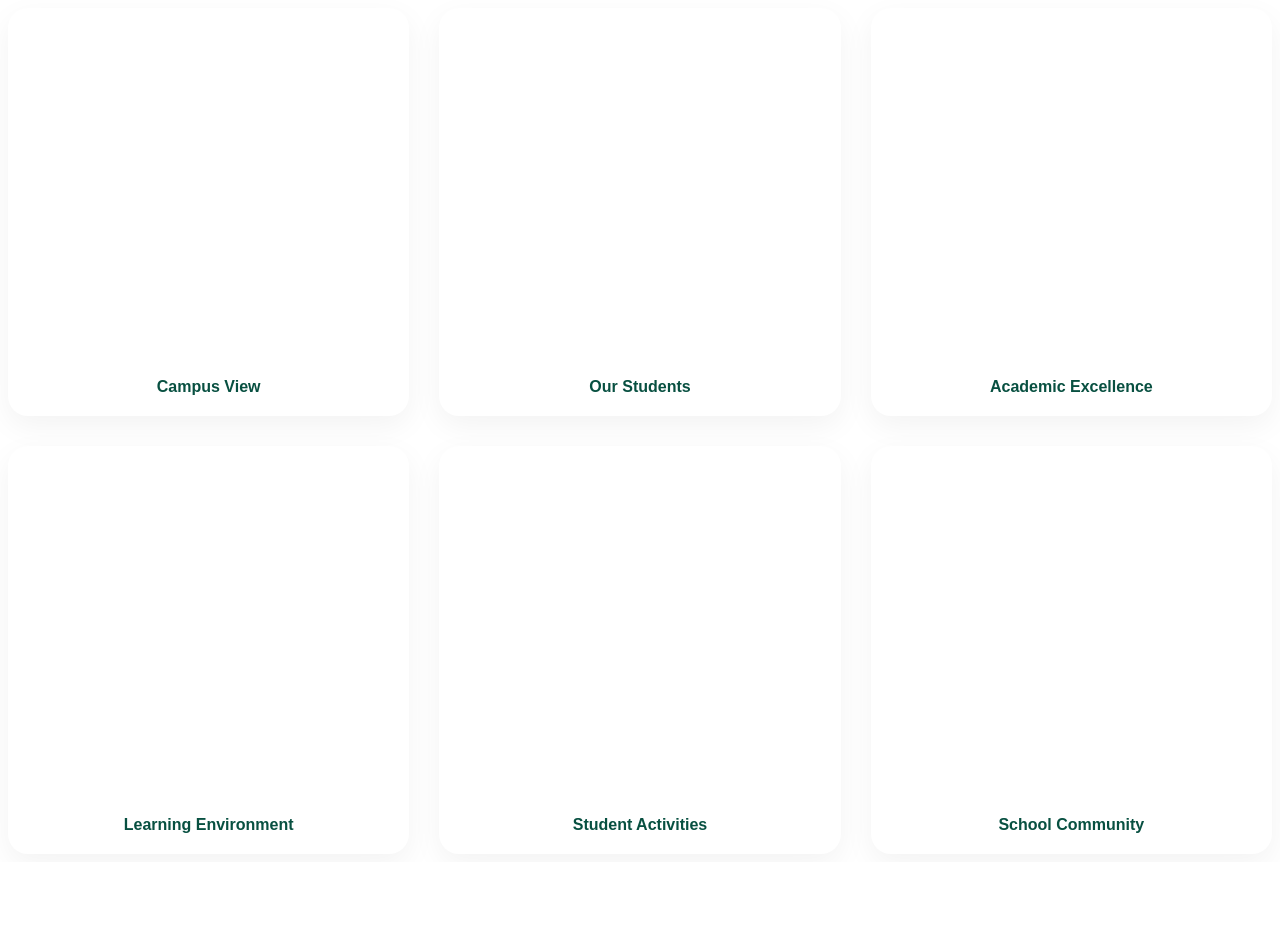
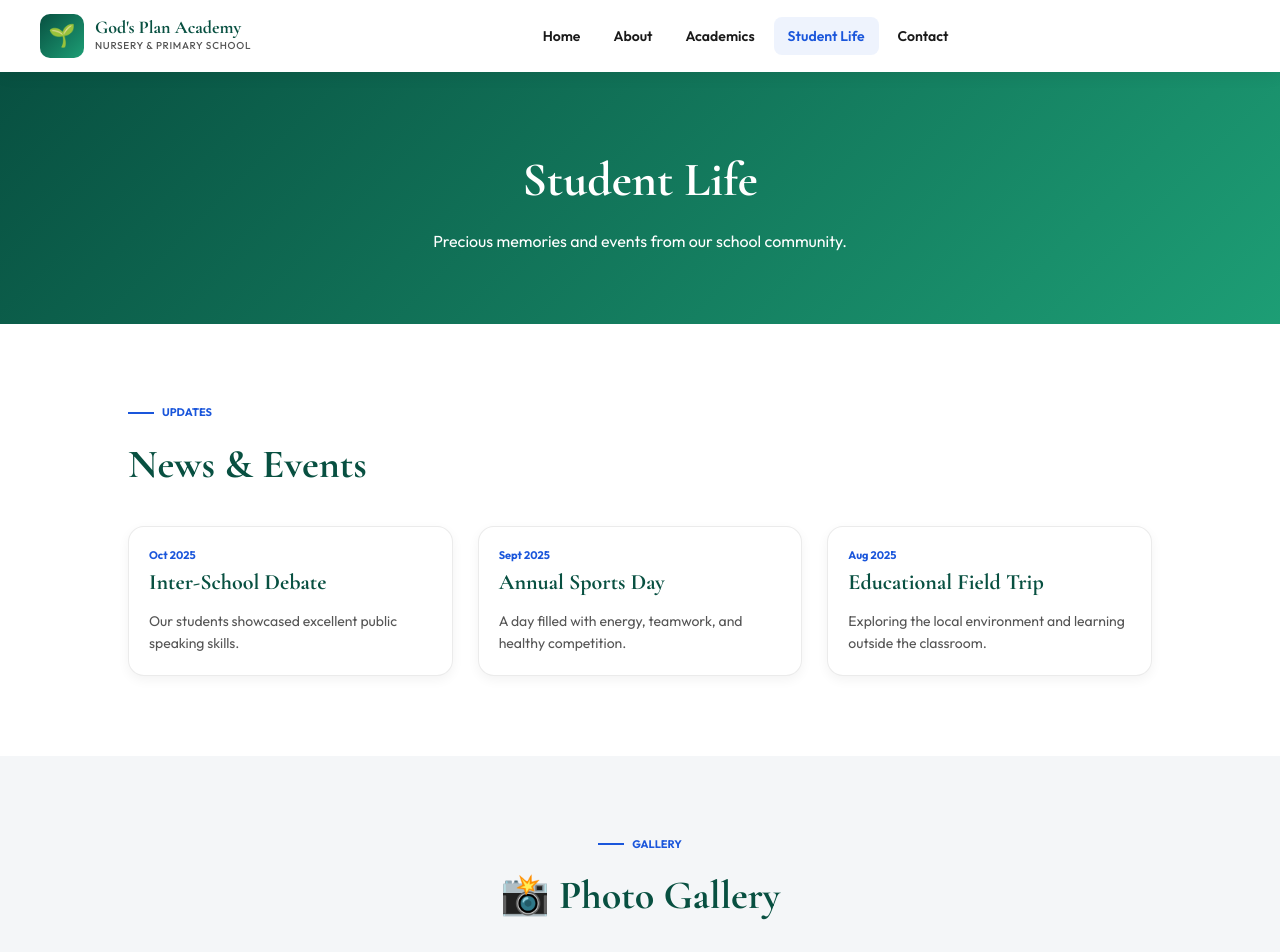
Before and after one commit to hirwa63/gods-plan-academy, a plain HTML site: page student-life.html in a window 1280 px wide. Shown: the top 952 px of the page. Before the commit the page ends 862 px from the top, so only its background shows below. Drawn offline with nearby package versions, Linux system fonts and the light colour scheme.

Commit message:
student life fix

```diff
--- a/student-life.html
+++ b/student-life.html
@@ -1,42 +1,163 @@
-<div id="gg" style="display: grid; grid-template-columns: repeat(auto-fit, minmax(300px, 1fr)); gap: 30px;">
+
+<!DOCTYPE html>
+<html lang="en">
+<head>
+<meta charset="UTF-8"/>
+<meta name="viewport" content="width=device-width, initial-scale=1.0"/>
+<title>Student Life | God's Plan Academy Musanze</title>
+<link href="https://fonts.googleapis.com/css2?family=Cormorant+Garamond:wght@400;600;700&family=Outfit:wght@300;400;500;600;700;800&display=swap" rel="stylesheet"/>
+<style>
+    *,*::before,*::after{box-sizing:border-box;margin:0;padding:0;}
+    :root{--green:#1D9E75;--green-dark:#085041;--green-deeper:#04342C;--green-light:#E1F5EE;--green-mid:#9FE1CB;--blue:#1a56db;--gold:#C9A84C;--text:#1a1a1a;--muted:#555;--white:#fff;--bg:#f4f6f8;--border:rgba(0,0,0,0.08);}
+    html{scroll-behavior:smooth;}
+    body{font-family:'Outfit',sans-serif;color:var(--text);background:var(--white);line-height:1.6;}
+
+    .reveal{opacity:0;transform:translateY(28px);transition:opacity .6s,transform .6s;}.reveal.visible{opacity:1;transform:none;}
+
+    /* NAVBAR */
+    .navbar{background:white;padding:0 40px;display:flex;align-items:center;justify-content:space-between;box-shadow:0 2px 16px rgba(0,0,0,0.08);position:sticky;top:0;z-index:500;height:72px;}
+    .nav-brand{display:flex;align-items:center;gap:11px;text-decoration:none;flex-shrink:0;}
+    .brand-logo{width:44px;height:44px;border-radius:10px;background:linear-gradient(135deg,#085041,#1D9E75);display:flex;align-items:center;justify-content:center;font-size:22px;}
+    .brand-name{font-family:'Cormorant Garamond',serif;font-size:18px;font-weight:700;color:#085041;line-height:1.1;}
+    .brand-sub{font-size:10px;color:#555;font-weight:500;letter-spacing:.07em;text-transform:uppercase;}
+    .nav-links{display:flex;align-items:center;gap:5px;flex:1;justify-content:center;}
+    .nl{color:#1a1a1a;font-size:14px;font-weight:600;padding:8px 14px;border-radius:8px;text-decoration:none;transition:all .2s;}
+    .nl:hover, .nl.active{color:#1a56db;background:rgba(26,86,219,0.07);}
+
+    /* HERO */
+    .page-hero{background:linear-gradient(135deg,var(--green-dark),var(--green));padding:70px 40px;text-align:center;color:white;}
+    .ph-title{font-family:'Cormorant Garamond',serif;font-size:48px;font-weight:700;margin-bottom:10px;}
+
+    /* SECTIONS */
+    .section{padding:80px 10%;}.section-alt{background:var(--bg);}
+    .container{max-width:1200px;margin:0 auto;}
+    .sec-label{font-size:11px;font-weight:700;text-transform:uppercase;color:var(--blue);margin-bottom:10px;display:flex;align-items:center;gap:8px;}
+    .sec-label::before{content:'';width:26px;height:2px;background:var(--blue);}
+    .sec-title{font-family:'Cormorant Garamond',serif;font-size:40px;font-weight:700;color:var(--green-dark);margin-bottom:30px;}
+
+    /* NEWS GRID */
+    .news-grid{display:grid;grid-template-columns:repeat(auto-fit, minmax(300px, 1fr));gap:25px;margin-top:30px;}
+    .ncard{background:white;border-radius:16px;overflow:hidden;border:1px solid var(--border);box-shadow:0 4px 12px rgba(0,0,0,0.05);}
+    .nbody{padding:20px;}
+    .ntitle{font-family:'Cormorant Garamond',serif;font-size:22px;font-weight:700;color:var(--green-dark);margin-bottom:10px;}
+
+    /* GALLERY GRID */
+    .gallery-grid{display:grid;grid-template-columns:repeat(auto-fit, minmax(280px, 1fr));gap:15px;margin-top:30px;}
+    .gi{border-radius:15px;aspect-ratio:1;overflow:hidden;position:relative;background:#eee;box-shadow:0 4px 10px rgba(0,0,0,0.1);}
+    .gi-inner{width:100%;height:100%;transition:transform .5s ease;}
+    .gi:hover .gi-inner{transform:scale(1.1);}
+    .gi-label{position:absolute;bottom:0;left:0;right:0;background:rgba(8,80,65,0.85);color:white;font-size:12px;font-weight:600;padding:10px;text-align:center;backdrop-filter:blur(4px);}
+
+    /* FOOTER */
+    footer{background:var(--green-deeper);color:white;padding:60px 10% 20px;}
+
+    @media(max-width:768px){
+        .navbar{padding:0 20px;}
+        .nav-links{display:none;}
+        .section{padding:50px 20px;}
+    }
+</style>
+</head>
+<body>
+
+<nav class="navbar">
+    <a class="nav-brand" href="index.html">
+        <div class="brand-logo">🌱</div>
+        <div>
+            <div class="brand-name">God's Plan Academy</div>
+            <div class="brand-sub">Nursery & Primary School</div>
+        </div>
+    </a>
+    <div class="nav-links">
+        <a class="nl" href="index.html">Home</a>
+        <a class="nl" href="about.html">About</a>
+        <a class="nl" href="academics.html">Academics</a>
+        <a class="nl active" href="student-life.html">Student Life</a>
+        <a class="nl" href="contact.html">Contact</a>
+    </div>
+</nav>
+
+<div class="page-hero">
+    <h1 class="ph-title">Student Life</h1>
+    <p>Precious memories and events from our school community.</p>
 </div>
 
+<section class="section">
+    <div class="container">
+        <div class="reveal visible">
+            <div class="sec-label">Updates</div>
+            <h2 class="sec-title">News & Events</h2>
+        </div>
+        <div class="news-grid" id="ng">
+            </div>
+    </div>
+</section>
+
+<section class="section section-alt">
+    <div class="container">
+        <div class="reveal visible" style="text-align:center;">
+            <div class="sec-label" style="justify-content:center;">Gallery</div>
+            <h2 class="sec-title">📸 Photo Gallery</h2>
+        </div>
+        <div class="gallery-grid" id="gg">
+            </div>
+    </div>
+</section>
+
+<footer>
+    <div style="text-align:center; margin-bottom:30px;">
+        <p>© 2026 God's Plan Academy. Musanze, Rwanda.</p>
+    </div>
+</footer>
+
 <script>
-/**
- * UPDATED FILENAMES:
- * I matched these exactly to your GitHub screenshot: "hero (10).jpeg"
- * Note the SPACE between 'hero' and '(10)'.
- */
+// --- 1. NEWS DATA ---
+const newsData = [
+    { title: "Inter-School Debate", date: "Oct 2025", desc: "Our students showcased excellent public speaking skills." },
+    { title: "Annual Sports Day", date: "Sept 2025", desc: "A day filled with energy, teamwork, and healthy competition." },
+    { title: "Educational Field Trip", date: "Aug 2025", desc: "Exploring the local environment and learning outside the classroom." }
+];
+
+// --- 2. GALLERY DATA (Matched to your GitHub exactly) ---
 const galleryData = [
     { img: "hero (10).jpeg", label: "Campus View" },
     { img: "hero (11).jpeg", label: "Our Students" },
-  { img: "hero (12).jpeg", label: "Academic Excellence" },
-  { img: "hero (13).jpeg", label: "Learning Environment" },
-  { img: "hero (14).jpeg", label: "Student Activities" },
-  { img: "hero (15).jpeg", label: "School Community" }
+    { img: "hero (12).jpeg", label: "Classroom Learning" },
+    { img: "hero (13).jpeg", label: "School Grounds" },
+    { img: "hero (14).jpeg", label: "Student Group" },
+    { img: "hero (15).jpeg", label: "Morning Assembly" }
 ];
 
-function renderGallery() {
-  const container = document.getElementById('gg');
-  if (!container) return;
+function initPage() {
+    // Render News
+    const newsContainer = document.getElementById('ng');
+    newsContainer.innerHTML = newsData.map(n => `
+        <div class="ncard">
+            <div class="nbody">
+                <div style="font-size:11px; color:#1a56db; font-weight:700;">${n.date}</div>
+                <h3 class="ntitle">${n.title}</h3>
+                <p style="font-size:14px; color:#555;">${n.desc}</p>
+            </div>
+        </div>
+    `).join('');
 
-  container.innerHTML = galleryData.map(function(g) {
-    /** * CRITICAL FIX: encodeURIComponent converts the " " (space) to "%20"
-     * so Vercel can find the file.
-     */
-    const encodedPath = encodeURIComponent(g.img);
-
+    // Render Gallery
+    const galleryContainer = document.getElementById('gg');
+    galleryContainer.innerHTML = galleryData.map(g => {
+        // Critical: encodes the " " and "( )" so Vercel finds them
+        const safePath = encodeURIComponent(g.img);
         return `
-      <div class="gi" style="background: #fff; border-radius: 20px; overflow: hidden; box-shadow: 0 10px 30px rgba(0,0,0,0.05); transition: transform 0.3s ease;">
-        <div class="gi-inner" style="background: url('${encodedPath}') center/cover no-repeat; height: 350px;"></div>
-        <div class="gi-label" style="padding: 20px; font-family: 'Outfit', sans-serif; font-weight: 600; color: #085041; text-align: center;">
-          ${g.label}
-        </div>
+            <div class="gi">
+                <div class="gi-inner" style="background: url('${safePath}') center/cover no-repeat;"></div>
+                <div class="gi-label">${g.label}</div>
             </div>
         `;
     }).join('');
 }
 
-// Execute the render
-renderGallery();
+// Run everything
+window.onload = initPage;
 </script>
+
+</body>
+</html>
```
Lines whose indentation alone changed are shown as unchanged.
